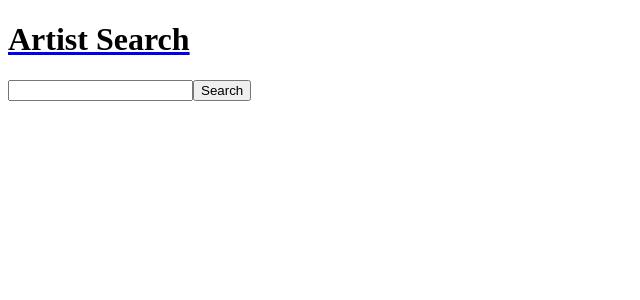
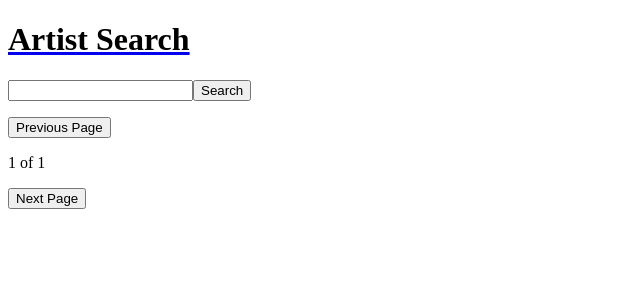
Before and after one commit to alchemy-fullstack-js-spring-2019/artist-search, a React app: page / in a window 1280 px wide. Shown: the top 300 px of the page, without its empty margins (0-640 px from the left). Built offline with nearby package versions, Linux system fonts and the light colour scheme.

Commit message:
paging for artist search working

```diff
--- /dev/null
+++ b/src/components/Paging.js
@@ -0,0 +1,20 @@
+import React from 'react';
+import PropTypes from 'prop-types';
+
+function Paging({ currentPage, totalPages, changePage }) {
+  return (
+    <>
+    <button onClick={() => changePage(currentPage - 1)}>Previous Page</button>
+    <p>{currentPage + 1} of {totalPages}</p>
+    <button onClick={() => changePage(currentPage + 1)}>Next Page</button>
+    </>
+  );
+}
+
+Paging.propTypes = {
+  currentPage: PropTypes.number.isRequired,
+  totalPages: PropTypes.number.isRequired,
+  changePage: PropTypes.func.isRequired
+};
+
+export default Paging;
--- a/src/containers/ArtistSearch.js
+++ b/src/containers/ArtistSearch.js
@@ -2,24 +2,47 @@ import React, { PureComponent } from 'react';
 import SearchForm from '../components/search/SearchForm';
 import ArtistList from '../components/search/ArtistList';
 import artistGetter from '../services/artistGetter';
+import Paging from '../components/Paging';
 
 export default class ArtistSearch extends PureComponent {
   state = {
     searchTerm: '',
-    artistResults: []
+    artistResults: [],
+    currentPage: 0,
+    totalPages: 1
   }
 
   handleSubmit = event => {
     event.preventDefault();
 
-    return artistGetter(this.state.searchTerm)
+    return artistGetter(this.state.searchTerm, this.state.currentPage)
       .then(res => {
-        this.setState({ artistResults: res.artists });
+        this.setState({ artistResults: res.artists, totalPages: (Math.ceil(res.count / 10)) });
       });
   }
 
   handleChange = ({ target }) => {
     this.setState({ [target.name]: target.value });
+  }
+
+  changePage = destination => {
+    let currentPage = destination;
+    if(destination < 0) {
+      currentPage = 0;
+    }
+    if(destination >= this.state.totalPages) {
+      currentPage = this.state.totalPages - 1;
+    }
+    this.setState({ currentPage }, () => {
+      return artistGetter(this.state.searchTerm, this.state.currentPage)
+        .then(res => {
+          this.setState({ artistResults: res.artists, totalPages: (Math.ceil(res.count / 10)) });
+        });
+    });
+  }
+
+  componentDidUpdate() {
+    console.log('thing happened');
   }
 
   render() {
@@ -28,6 +51,7 @@ export default class ArtistSearch extends PureComponent {
     <>
       <SearchForm handleChange={this.handleChange} handleSubmit={this.handleSubmit} term={searchTerm} />
       <ArtistList artistArr={artistResults} />
+      <Paging currentPage={this.state.currentPage} totalPages={this.state.totalPages} changePage={this.changePage} />
     </>
     );
   }
--- a/src/services/artistGetter.js
+++ b/src/services/artistGetter.js
@@ -1,5 +1,7 @@
-export default function artistGetter(artist) {
-  return fetch(`http://musicbrainz.org/ws/2/artist?query=${artist}&fmt=json&limit=25`)
+export default function artistGetter(artist, currentPage) {
+  const offset = currentPage * 10;
+
+  return fetch(`http://musicbrainz.org/ws/2/artist?query=${artist}&fmt=json&offset=${offset}&limit=10`)
     .then(res => ([res.ok, res.json()]))
     .then(([ok, json]) => {
       if(!ok) throw 'Unable to fetch';
```
Lines whose indentation alone changed are shown as unchanged.
